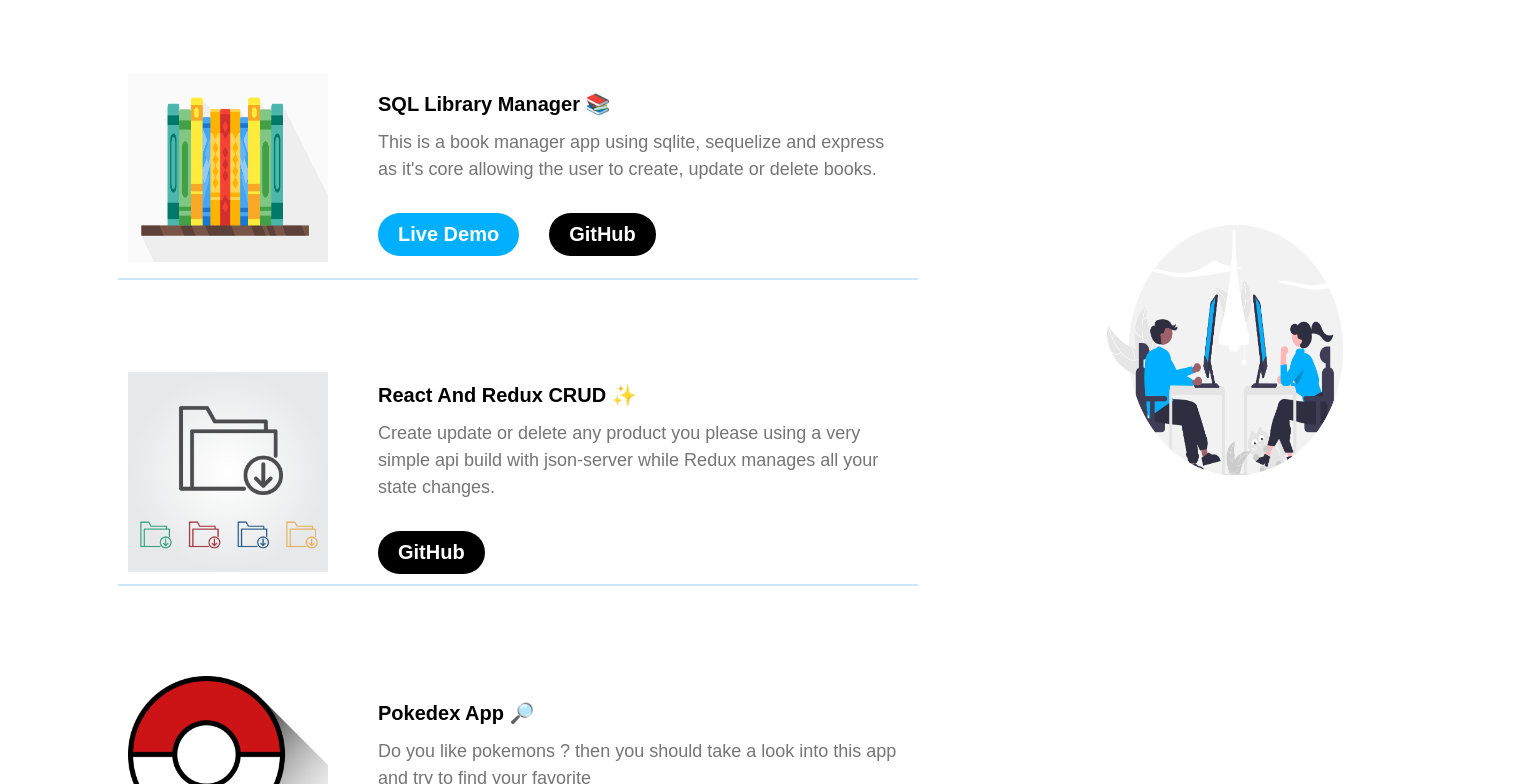
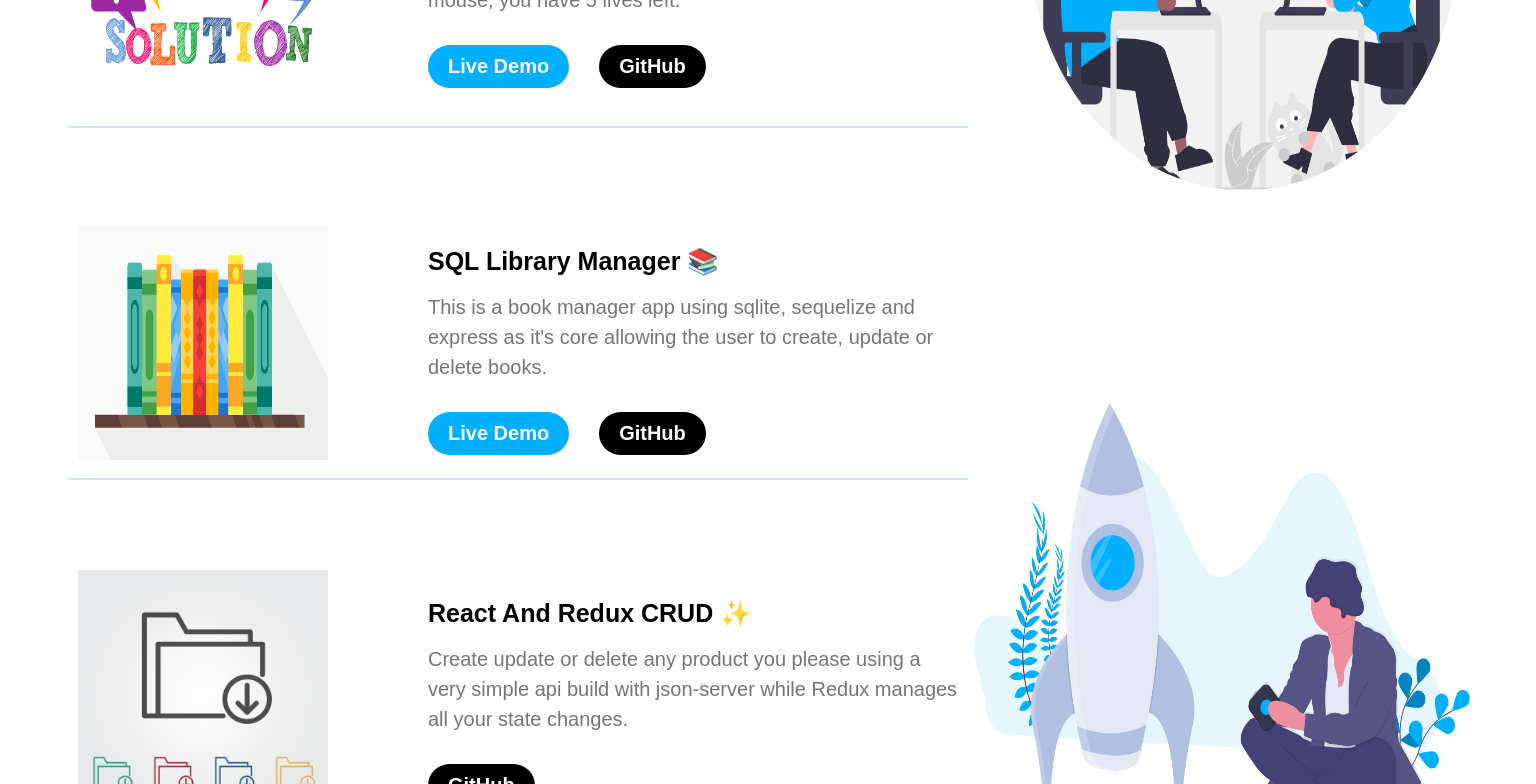
Before and after one commit to Oliver-DA/portfolio, a Next.js app: page /projects in a window 1536 px wide. Shown: the part 1240-2024 px from the top of the page. Built offline with nearby package versions, Linux system fonts and the light colour scheme.

Commit message:
media queries

```diff
--- a/components/About.js
+++ b/components/About.js
@@ -19,7 +19,7 @@ export default function About() {
           </Link>
         </div>
         <div
-          className={`${styles.image} animate__animated animate__fadeInRight`}
+          className={`${styles.image} animate__animated animate__fadeInDown`}
         >
           <Image
             src={"/images/about.png"}
--- a/components/Contact.js
+++ b/components/Contact.js
@@ -43,7 +43,7 @@ export default function Contact() {
   return (
 
     <div className={styles.container}>
-      <div className={`${styles.image} animate__animated animate__fadeInRight`}>
+      <div className={`${styles.image} animate__animated animate__fadeInDown`}>
         <Image
           src={"/images/email.png"}
           width={400}
@@ -52,7 +52,7 @@ export default function Contact() {
         />
       </div>
       <div
-        className={`${styles.imageTwo} animate__animated animate__fadeInRight`}
+        className={`${styles.imageTwo} animate__animated animate__fadeInDown`}
       >
         <Image
           src={"/images/email1.png"}
--- a/components/Education.js
+++ b/components/Education.js
@@ -9,7 +9,7 @@ export default function Education() {
     <div className={styles.container}>
       <h1 className = {`${styles.title} animate__animated animate__fadeInLeft`}>Education</h1>
       <div className={styles.cards}>
-        <div className={`${styles.educationCard} animate__animated animate__fadeInUp`}>
+        <div className={`${styles.educationCard} animate__animated animate__fadeInLeft`}>
           <Image
             src={"/images/treehouse.png"}
             width={150}
@@ -22,7 +22,7 @@ export default function Education() {
             <a className={styles.certificate}>Certificate</a>
           </Link>
         </div>
-        <div className={`${styles.educationCard} animate__animated animate__fadeInUp`}>
+        <div className={`${styles.educationCard} animate__animated animate__fadeInDown`}>
           <Image
             src={"/images/udemy-logo.png"}
             width={120}
--- a/styles/about.module.css
+++ b/styles/about.module.css
@@ -114,3 +114,32 @@
         width: 95%;
     }
 }
+
+@media(min-width: 1400px) {
+
+    .content {
+        display: grid;
+        grid-template-columns: repeat(2, 1fr);
+        align-items: center;
+        text-align: inherit;
+        margin: 0;
+        gap: 20px;
+    }
+
+    .image {
+        width: 700px;
+        height: 600px;
+    }
+
+    .content p {
+        font-size: 22px;
+    }
+
+    .container::after {
+        top: 20%;
+        left: 14.5%;
+        font-weight: bold;
+        opacity: .2;
+        z-index: -3;
+    }
+}
--- a/styles/contact.module.css
+++ b/styles/contact.module.css
@@ -142,7 +142,7 @@
         width: 350px;
         height: 350px;
         left: 69%;
-        top: 95%;
+        top: 92%;
     }
 
     .image {
@@ -168,5 +168,7 @@
         width: 400px;
         height: 400px;
         left: 66%;
+        top: 53%;
+
     }
 }
--- a/styles/education.module.css
+++ b/styles/education.module.css
@@ -110,5 +110,26 @@
         grid-template-areas:
         "title .",
         "educationCard educationCard";
+        margin-top: 80px;
     }
 }
+
+@media(min-width: 1400px) {
+
+    .desc {
+        font-size: 30px;
+    }
+
+    .container::after {
+        top: 20%;
+        left: 13%;
+        font-weight: bold;
+        opacity: .2;
+        z-index: -3;
+    }
+
+    .certificate {
+        font-size: 20px;
+    }
+
+}
--- a/styles/global.css
+++ b/styles/global.css
@@ -81,6 +81,6 @@ img {
 
 
 .container {
-    max-width: 1300px;
+    max-width: 1400px;
     margin: 50px auto auto auto;
 }
--- a/styles/home.module.css
+++ b/styles/home.module.css
@@ -11,8 +11,6 @@
 .buttons {
     text-align: center;
 }
-
-
 
 .subHeader {
     text-align: center;
@@ -76,7 +74,6 @@
 
 @media(min-width: 768px) {
 
-
     .button {
         padding: 15px 15px;
         margin: 10% 50px 50px 0
@@ -90,10 +87,10 @@
     .subHeader {
         font-size: 30px;
     }
+
     .home {
         max-width: 100%;
     }
-
 
     .button:hover {
         background-color: #2a088a;
@@ -121,7 +118,6 @@
     .home {
         display: grid;
         grid-template-columns: repeat(2, 1fr);
-        grid-template-rows: 1fr;
         gap: 40px;
     }
 
@@ -143,5 +139,22 @@
     .subHeader {
         text-align: left;
     }
+}
+
+@media(min-width: 1400px) {
+
+    .home {
+        gap: 20px;
+    }
+
+    .image {
+        width: 700px;
+        height: 700px;
+        margin-top: 80px;
+    }
+    .content p {
+        font-size: 25px;
+        margin-bottom: 60px;
+    }
 
 }
--- a/styles/projects.module.css
+++ b/styles/projects.module.css
@@ -151,3 +151,63 @@
         left: 70%;
     }
 }
+
+@media(min-width: 1400px) {
+    .image {
+        width: 600px;
+        height: 600px;
+        top: 20%;
+        left: 60%;
+    }
+
+    .imageTwo {
+        width: 600px;
+        height: 600px;
+        top: 110%;
+        left: 60%;
+    }
+    .imageThree {
+        width: 600px;
+        height: 600px;
+        top: 200%;
+        left: 60%;
+    }
+
+    .projectImage {
+        width: 250px;
+        height: 250px;
+    }
+
+    .container::after {
+        content:"Projects";
+        position:absolute;
+        color: #BBBBBB;
+        font-size: 120px;
+        top: 20%;
+        font-weight: bold;
+        opacity: .2;
+        z-index: -3;
+    }
+
+    .container {
+        max-width: 900px;
+    }
+
+    .project {
+        grid-template-columns: 250px 1fr;
+        column-gap: 100px;
+        text-align: left;
+        margin: 80px 0;
+        border-bottom: 2px solid rgba(0, 140, 255, 0.212);
+        padding: 10px;
+    }
+    .project h1 {
+        color: #000;
+        font-size: 25px;
+    }
+
+    .project p {
+        font-size: 20px;
+    }
+
+}
--- a/styles/skills.module.css
+++ b/styles/skills.module.css
@@ -114,6 +114,7 @@
     .container {
         display: grid;
         grid-template-columns: 1fr 500px;
+        margin-top: 80px;
     }
     .image {
         z-index: -100;
@@ -122,3 +123,14 @@
         margin-top: 200px;
     }
 }
+
+@media(min-width: 1400px) {
+
+    .container::after {
+        top: 20%;
+        font-weight: bold;
+        opacity: .2;
+        z-index: -3;
+    }
+
+}
```
Also changed, not shown: 1 other file (tests, documents, lock files or other folders).
